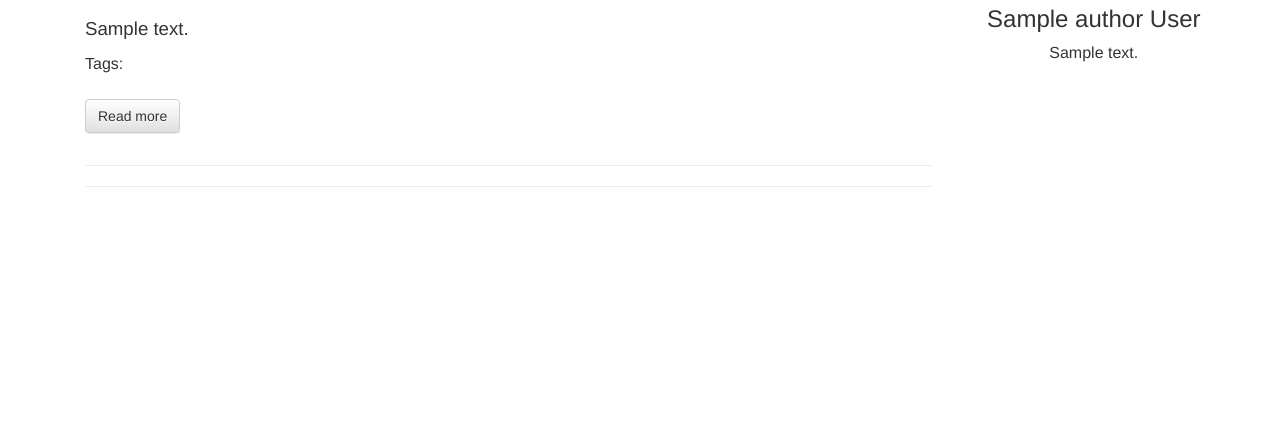
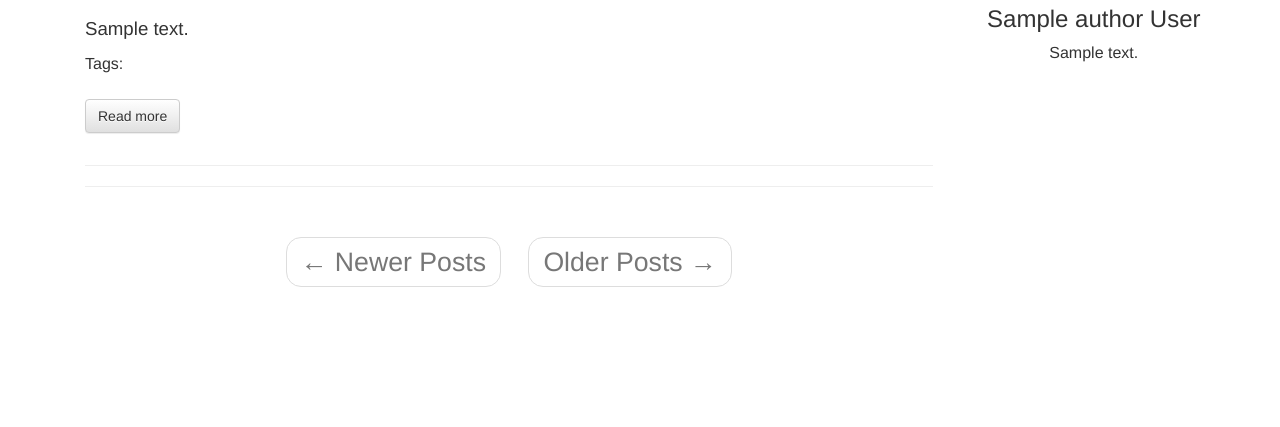
Before and after one commit to GMadorell/djagolb, a Django app: page / in a window 1280 px wide. Shown: the part 534-961 px from the top of the page. Before the commit the page ends 721 px from the top, so only its background shows below. Run offline with Django 3.2, Linux system fonts and the light colour scheme; tables that the repository leaves empty hold one stand-in row (values such as "Sample post"); grey boxes marked "Sample" are stand-in pictures; parts of the project's set-up code (start-up, migrations or seed data) failed here and were passed over; some libraries are stand-ins or nearby versions.

Commit message:
Changed pagination to a bootstrapped one.

```diff
--- /dev/null
+++ b/djagolb/assets/js/pagination.js
@@ -0,0 +1,6 @@
+
+
+// Make disabled and active pages not able to be clicked.
+$('.blog-pagination .disabled a, .blog-pagination .active a').on('click', function(e) {
+    e.preventDefault();
+});
--- a/djagolb/assets/sass/_typography.scss
+++ b/djagolb/assets/sass/_typography.scss
@@ -38,13 +38,15 @@ body {
 }
 
 .blog-pagination {
-  font-size: 16pt;
+  font-size: 20pt;
   padding-bottom: 100px;
+  padding-top: 10px;
 
-  .btn {
-    margin-right: 15px;
-  }
-  .pagination-glyph {
+  .pagination-newer {
     padding-right: 10px;
   }
+
+  .pagination-older {
+    padding-left: 10px;
+  }
 }
--- a/djagolb/blog/templates/blog/base.html
+++ b/djagolb/blog/templates/blog/base.html
@@ -73,6 +73,9 @@
     <script src="{% static "js/bootstrap-sprockets.js" %}"></script>
     <script src="{% static "js/bootstrap.js" %}"></script>
 
+
+    <script src="{% static "js/pagination.js" %}"></script>
+
 </body>
 
 </html>
--- a/djagolb/blog/templates/blog/blog_index.html
+++ b/djagolb/blog/templates/blog/blog_index.html
@@ -40,26 +40,26 @@
             <a href="{% url "blog:blogpost" blogpost.slug %}" class="btn btn-default">Read more</a>
         </div>
 
-
-
         <br>
         <br>
     {% endfor %}
 
     <hr>
     <hr>
-    <div class="col-md-12 text-center blog-pagination">
-        {% if has_newer_posts %}
-            <a href="{% url "blog:blog_index_page" page|sub:"1" %}" class="btn btn-primary btn-lg" role="button">
-                <span class="glyphicon glyphicon-arrow-left pagination-glyph"></span>Newer Posts
-            </a>
-        {% endif %}
+    <nav class="col-12 blog-pagination text-center">
+        <ul class="pager">
+            {% if has_newer_posts %}
+                <li class="pagination-newer"><a href="{% url "blog:blog_index_page" page|sub:"1" %}"><span aria-hidden="true">&larr;</span> Newer Posts</a></li>
+            {% else %}
+                <li class="pagination-newer disabled"><a href="#"><span aria-hidden="true">&larr;</span> Newer Posts</a></li>
+            {% endif %}
 
-        {% if has_older_posts %}
-            <a href="{% url "blog:blog_index_page" page|add:"1" %}" class="btn btn-primary btn-lg" role="button">
-                <span class="glyphicon glyphicon-arrow-right pagination-glyph"></span>Older Posts
-            </a>
-        {% endif %}
-    </div>
+            {% if has_older_posts %}
+                <li class="pagination-older"><a href="{% url "blog:blog_index_page" page|add:"1" %}">Older Posts <span aria-hidden="true">&rarr;</span></a></li>
+            {% else %}
+                <li class="pagination-older disabled"><a href="#">Older Posts <span aria-hidden="true">&rarr;</span></a></li>
+            {% endif %}
+      </ul>
+    </nav>
 
 {% endblock left_content %}
```
Also changed, not shown: djagolb/assets/css/styles.css.
